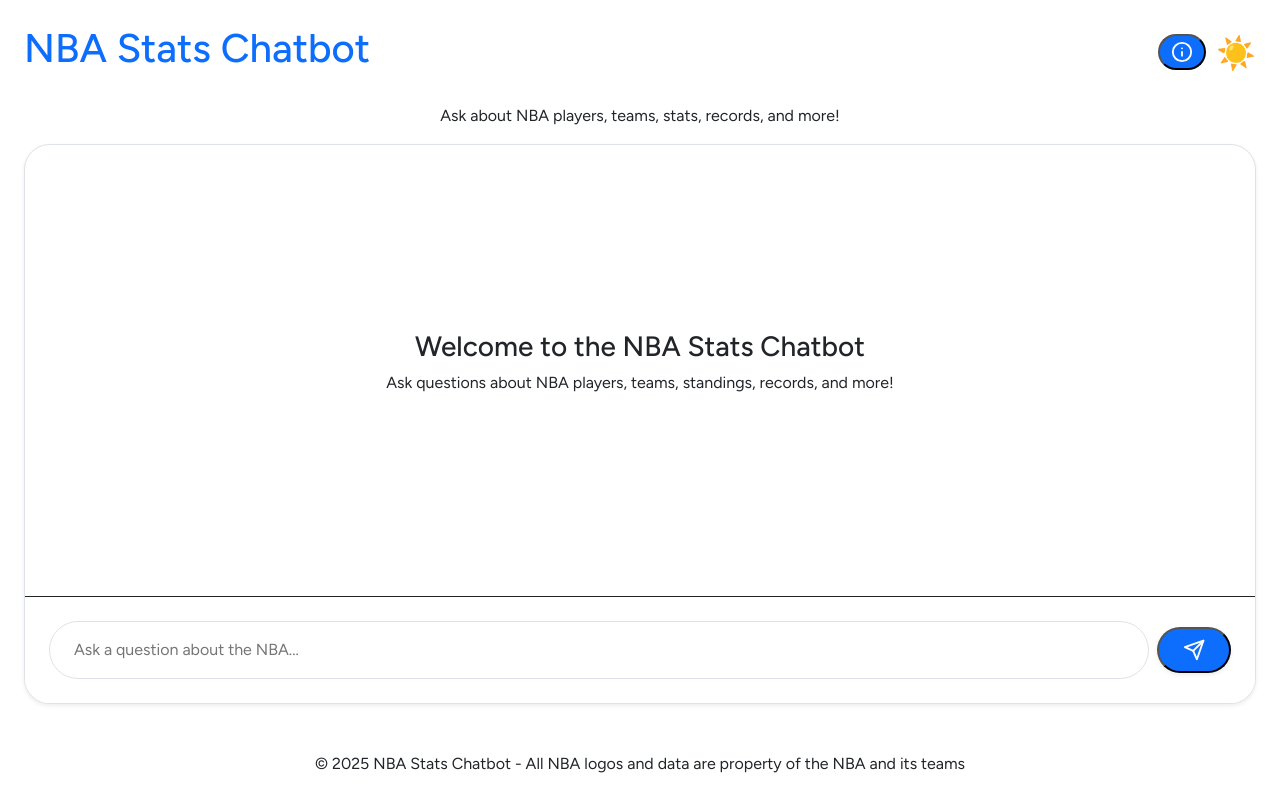
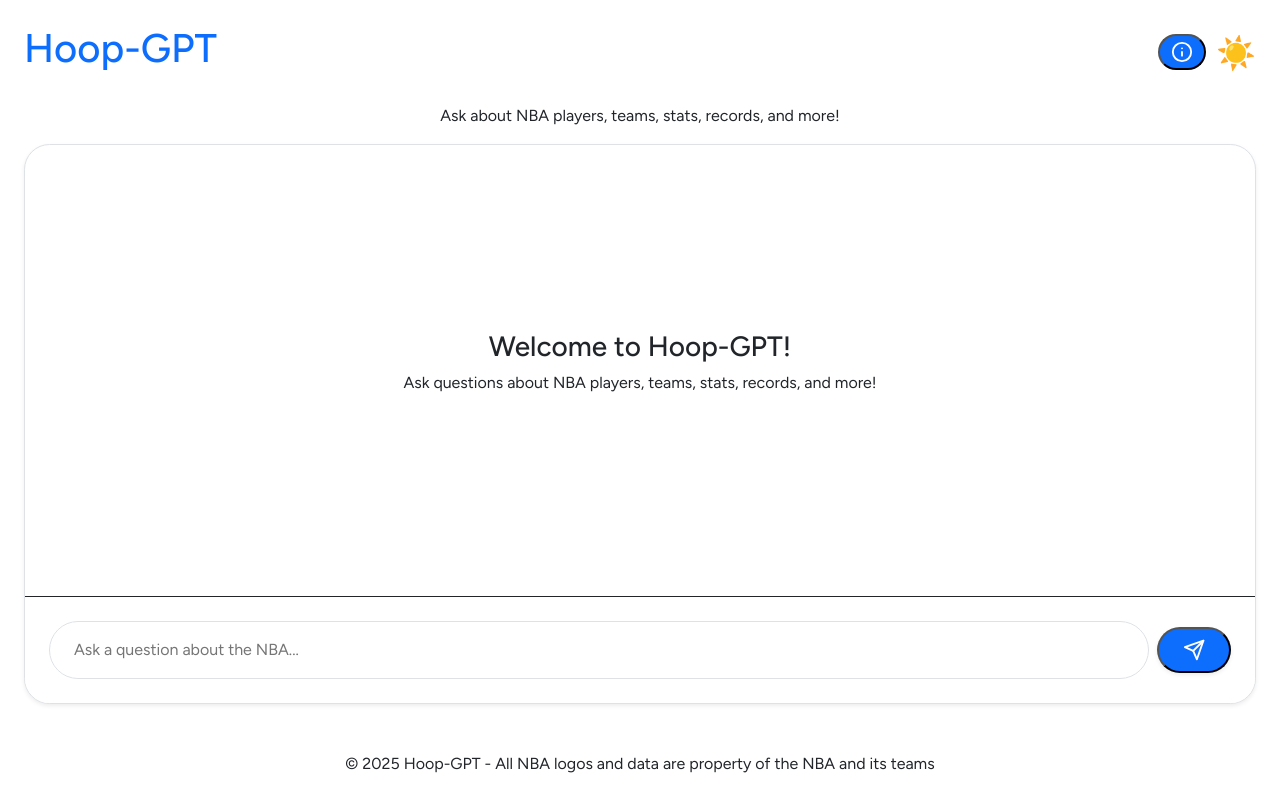
Before and after one commit to ryanshanker27/NBA_GPT, a React (Vite) app in the folder frontend/: page / in a window 1280 px wide. Built offline with nearby package versions, Linux system fonts and the light colour scheme.

Commit message:
Adjusted title, modified LLM prompts

```diff
--- a/frontend/src/App.tsx
+++ b/frontend/src/App.tsx
@@ -53,7 +53,7 @@ export default function App() {
           style={{ fontFamily: "Figtree" }}
           className="text-4xl font-bold text-primary dark:text-primary-light transition-colors text-center"
         >
-          NBA Stats Chatbot
+          Hoop-GPT
         </h1>
 
         <div className="flex items-center space-x-4">
@@ -80,8 +80,8 @@ export default function App() {
         style={{ fontFamily: "Figtree" }}
         className="w-full py-4 text-center text-sm text-gray-500 dark:text-gray-400"
       >
-        © {new Date().getFullYear()} NBA Stats Chatbot - All NBA logos and data
-        are property of the NBA and its teams
+        © {new Date().getFullYear()} Hoop-GPT - All NBA logos and data are
+        property of the NBA and its teams
       </footer>
 
       <InfoCard
--- a/frontend/src/components/Chatbot.tsx
+++ b/frontend/src/components/Chatbot.tsx
@@ -154,11 +154,11 @@ export default function Chatbot() {
                     style={{ fontFamily: "Figtree" }}
                     className="text-xl font-semibold mb-2 text-gray-700 dark:text-gray-200"
                   >
-                    Welcome to the NBA Stats Chatbot
+                    Welcome to Hoop-GPT!
                   </h3>
                   <p className="text-gray-500 dark:text-gray-400">
-                    Ask questions about NBA players, teams, standings, records,
-                    and more!
+                    Ask questions about NBA players, teams, stats, records, and
+                    more!
                   </p>
                 </div>
               </div>
@@ -173,19 +173,18 @@ export default function Chatbot() {
                   }`}
                 >
                   <div
-                    // 80% width, rounded corners based on message type
-                    className={`max-w-[80%] px-4 py-3
-                      ${
-                        // CHANGE: Updated to rounded-full for user messages
-                        message.type === "query"
-                          ? "bg-primary text-white rounded-full"
-                          : message.error
-                          ? "bg-red-50 dark:bg-red-900/20 text-gray-800 dark:text-gray-200 rounded-3xl border border-red-200 dark:border-red-800"
-                          : "bg-gray-100 dark:bg-gray-700 text-gray-800 dark:text-gray-200 rounded-3xl"
-                      }`}
+                    // Updated styling for message bubbles
+                    className={`max-w-[80%] ${
+                      // CHANGE: Updated styles for user messages to center text vertically
+                      message.type === "query"
+                        ? "bg-primary text-white rounded-full flex items-center justify-center py-2 px-4"
+                        : message.error
+                        ? "bg-red-50 dark:bg-red-900/20 text-gray-800 dark:text-gray-200 rounded-3xl border border-red-200 dark:border-red-800 px-4 py-3"
+                        : "bg-gray-100 dark:bg-gray-700 text-gray-800 dark:text-gray-200 rounded-3xl px-4 py-3"
+                    }`}
                   >
                     {/* Display message content with animation for responses */}
-                    <p className="whitespace-pre-wrap">
+                    <p className="whitespace-pre-wrap my-1">
                       {message.type === "response" &&
                       index === animatingMessageIndex
                         ? displayedContent
--- a/frontend/src/components/ui/infocard.tsx
+++ b/frontend/src/components/ui/infocard.tsx
@@ -70,7 +70,7 @@ export function InfoCard({ isOpen, onClose }: InfoCardProps) {
                 }}
                 className="text-2xl md:text-3xl font-bold text-gray-800 dark:text-gray-100"
               >
-                About NBA Stats Chatbot
+                About Hoop-GPT
               </h2>
               <Button
                 onClick={onClose}
@@ -103,9 +103,9 @@ export function InfoCard({ isOpen, onClose }: InfoCardProps) {
               }}
             >
               <p style={{ fontFamily: "Figtree" }}>
-                NBA Stats Chatbot is an interactive tool that allows you to
-                query NBA statistics through natural language. Ask questions
-                about players, teams, standings, historical records, and more.
+                Hoop-GPT is an interactive tool that allows you to query NBA
+                statistics through natural language. Ask questions about
+                players, teams, standings, historical records, and more.
               </p>
 
               <h3
```
Also changed, not shown: 2 other files (tests, documents, lock files or other folders).
